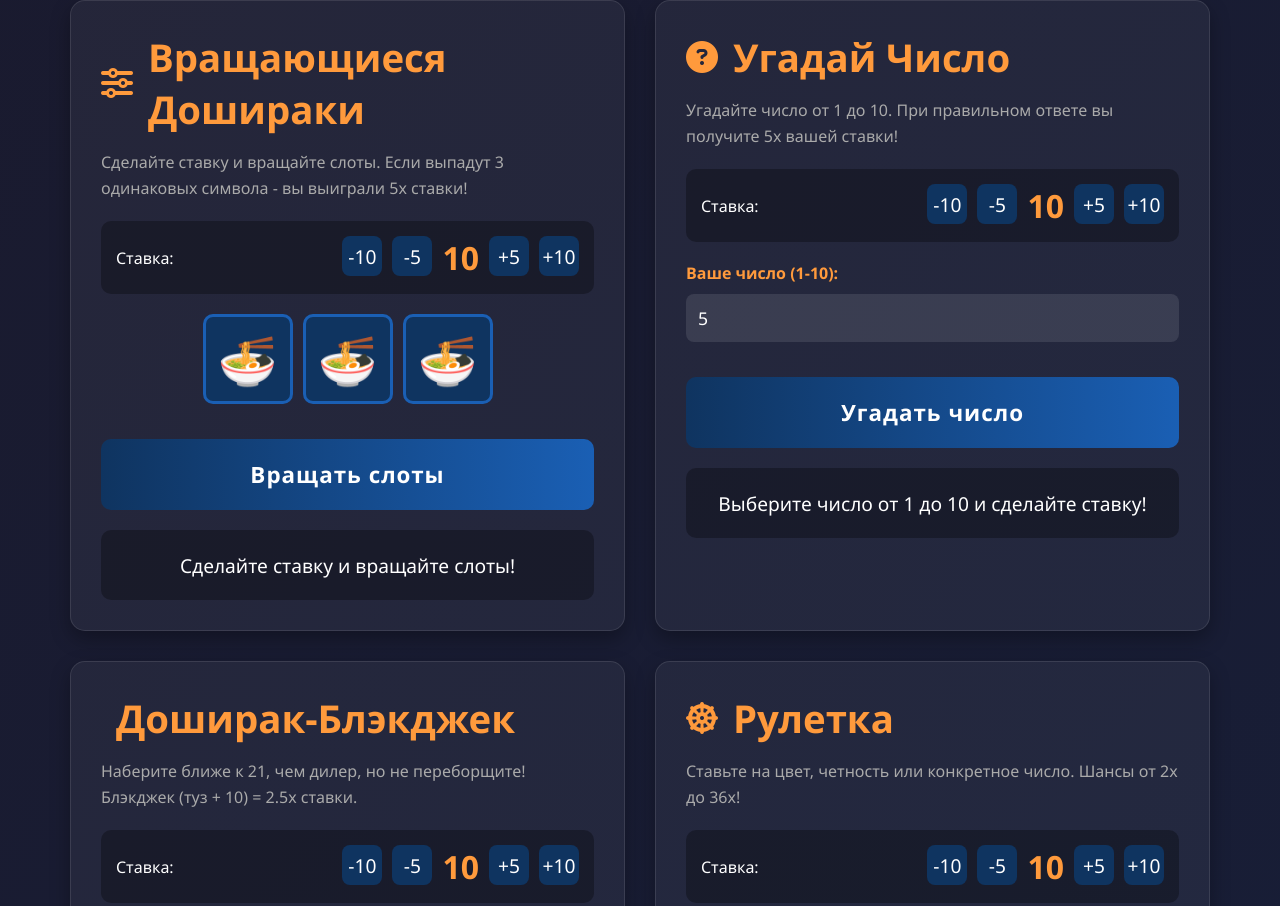
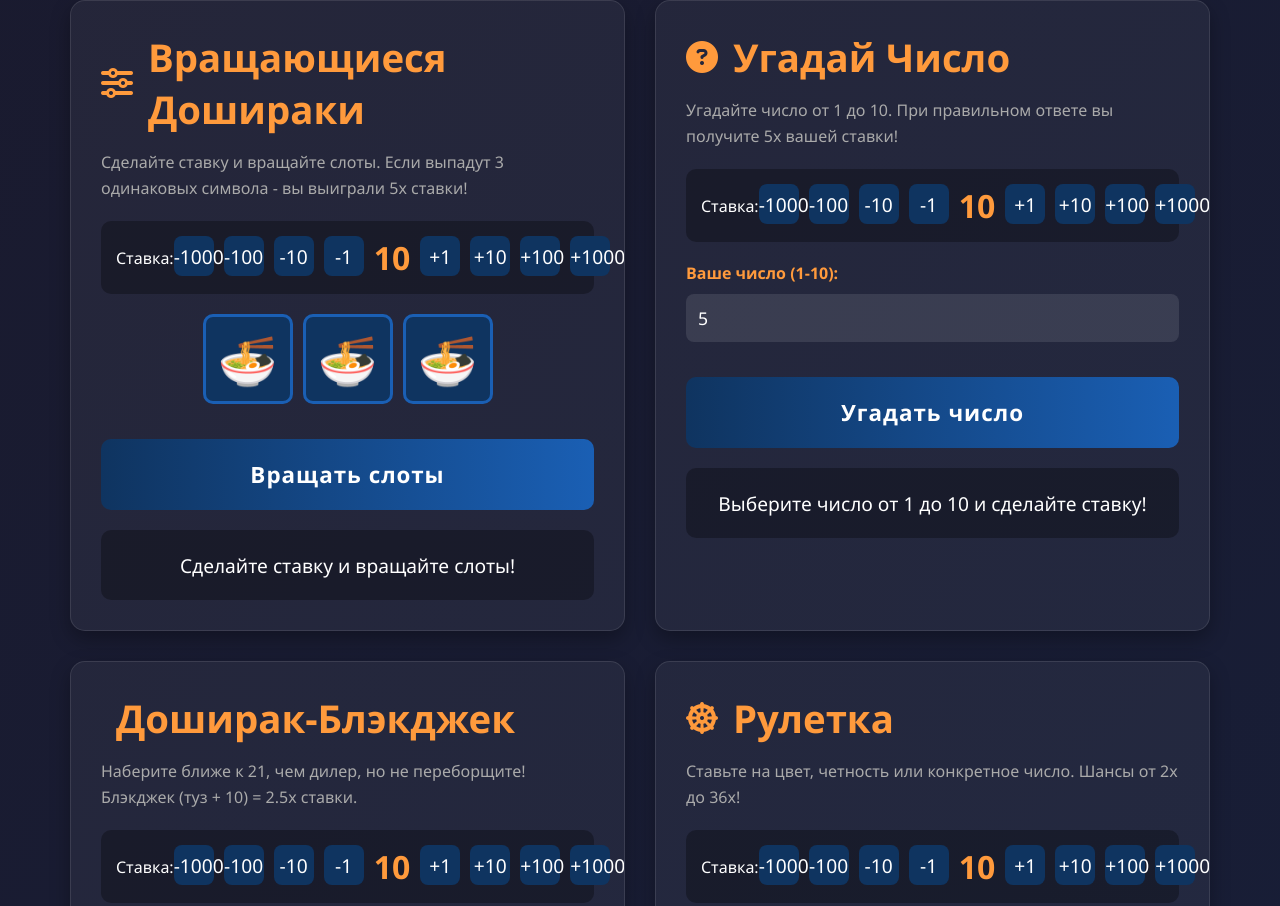
Before and after one commit to Noob1234-gg/-Doshirak, a website: page index.html in a window 1280 px wide. Shown: the part 376-1282 px from the top of the page. Drawn offline with Linux system fonts and the light colour scheme.

Commit message:
index.html

```diff
--- a/index.html
+++ b/index.html
@@ -136,11 +136,15 @@
                     <div class="bet-controls">
                         <span>Ставка:</span>
                         <div class="bet-buttons">
+                            <button class="bet-btn" data-change="-1000">-1000</button>
+                            <button class="bet-btn" data-change="-100">-100</button>
                             <button class="bet-btn" data-change="-10">-10</button>
-                            <button class="bet-btn" data-change="-5">-5</button>
+                            <button class="bet-btn" data-change="-1">-1</button>
                             <span class="bet-amount" id="slotBet">10</span>
-                            <button class="bet-btn" data-change="5">+5</button>
+                            <button class="bet-btn" data-change="1">+1</button>
                             <button class="bet-btn" data-change="10">+10</button>
+                            <button class="bet-btn" data-change="100">+100</button>
+                            <button class="bet-btn" data-change="1000">+1000</button>
                         </div>
                     </div>
 
@@ -169,11 +173,15 @@
                     <div class="bet-controls">
                         <span>Ставка:</span>
                         <div class="bet-buttons">
+                            <button class="bet-btn" data-change="-1000">-1000</button>
+                            <button class="bet-btn" data-change="-100">-100</button>
                             <button class="bet-btn" data-change="-10">-10</button>
-                            <button class="bet-btn" data-change="-5">-5</button>
-                            <span class="bet-amount" id="guessBet">10</span>
-                            <button class="bet-btn" data-change="5">+5</button>
+                            <button class="bet-btn" data-change="-1">-1</button>
+                            <span class="bet-amount" id="slotBet">10</span>
+                            <button class="bet-btn" data-change="1">+1</button>
                             <button class="bet-btn" data-change="10">+10</button>
+                            <button class="bet-btn" data-change="100">+100</button>
+                            <button class="bet-btn" data-change="1000">+1000</button>
                         </div>
                     </div>
 
@@ -201,11 +209,15 @@
                     <div class="bet-controls">
                         <span>Ставка:</span>
                         <div class="bet-buttons">
+                            <button class="bet-btn" data-change="-1000">-1000</button>
+                            <button class="bet-btn" data-change="-100">-100</button>
                             <button class="bet-btn" data-change="-10">-10</button>
-                            <button class="bet-btn" data-change="-5">-5</button>
-                            <span class="bet-amount" id="blackjackBet">10</span>
-                            <button class="bet-btn" data-change="5">+5</button>
+                            <button class="bet-btn" data-change="-1">-1</button>
+                            <span class="bet-amount" id="slotBet">10</span>
+                            <button class="bet-btn" data-change="1">+1</button>
                             <button class="bet-btn" data-change="10">+10</button>
+                            <button class="bet-btn" data-change="100">+100</button>
+                            <button class="bet-btn" data-change="1000">+1000</button>
                         </div>
                     </div>
 
@@ -247,11 +259,15 @@
                     <div class="bet-controls">
                         <span>Ставка:</span>
                         <div class="bet-buttons">
+                            <button class="bet-btn" data-change="-1000">-1000</button>
+                            <button class="bet-btn" data-change="-100">-100</button>
                             <button class="bet-btn" data-change="-10">-10</button>
-                            <button class="bet-btn" data-change="-5">-5</button>
-                            <span class="bet-amount" id="rouletteBet">10</span>
-                            <button class="bet-btn" data-change="5">+5</button>
+                            <button class="bet-btn" data-change="-1">-1</button>
+                            <span class="bet-amount" id="slotBet">10</span>
+                            <button class="bet-btn" data-change="1">+1</button>
                             <button class="bet-btn" data-change="10">+10</button>
+                            <button class="bet-btn" data-change="100">+100</button>
+                            <button class="bet-btn" data-change="1000">+1000</button>
                         </div>
                     </div>
 
@@ -295,11 +311,15 @@
                     <div class="bet-controls">
                         <span>Ставка:</span>
                         <div class="bet-buttons">
+                            <button class="bet-btn" data-change="-1000">-1000</button>
+                            <button class="bet-btn" data-change="-100">-100</button>
                             <button class="bet-btn" data-change="-10">-10</button>
-                            <button class="bet-btn" data-change="-5">-5</button>
-                            <span class="bet-amount" id="raceBet">10</span>
-                            <button class="bet-btn" data-change="5">+5</button>
+                            <button class="bet-btn" data-change="-1">-1</button>
+                            <span class="bet-amount" id="slotBet">10</span>
+                            <button class="bet-btn" data-change="1">+1</button>
                             <button class="bet-btn" data-change="10">+10</button>
+                            <button class="bet-btn" data-change="100">+100</button>
+                            <button class="bet-btn" data-change="1000">+1000</button>
                         </div>
                     </div>
 
@@ -516,11 +536,11 @@
                 <div class="footer-section">
                     <h3>Контакты</h3>
                     <p>По вопросам и предложениям:</p>
-                    <p>support@doshirak-land.ru</p>
+                    <p>doshikland@yandex.ru</p>
                 </div>
             </div>
             <div class="footer-bottom">
-                <p>© 2023 Доширак-Лэнд. Все права защищены.</p>
+                <p>© 2026 Доширак-Лэнд. Все права защищены.</p>
                 <p>Играйте ответственно! 18+</p>
             </div>
 
@@ -534,7 +554,7 @@
             <span class="status-online" style="color: #4cd964; font-weight: bold; display: none;">● Онлайн</span>
         </div>
         <button id="toggleOnline" class="play-btn" style="margin-top: 10px;">
-            Включить онлайн-режим
+            Скоро!
         </button>
         <div class="player-id" id="playerIdDisplay" style="margin-top: 15px; padding: 10px; background: rgba(255,255,255,0.1); border-radius: 8px; display: none;">
             <div>Ваш ID для друзей:</div>
```
